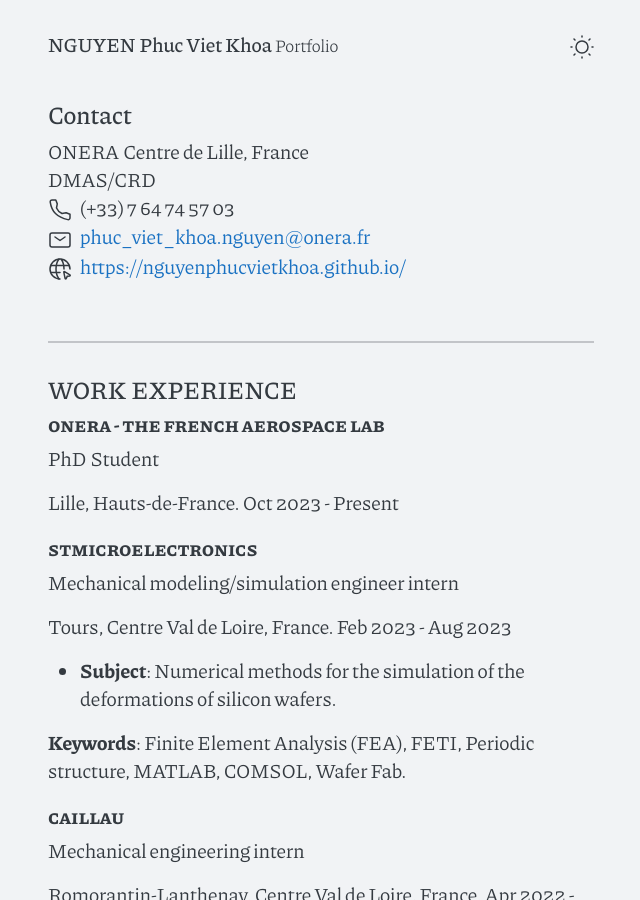
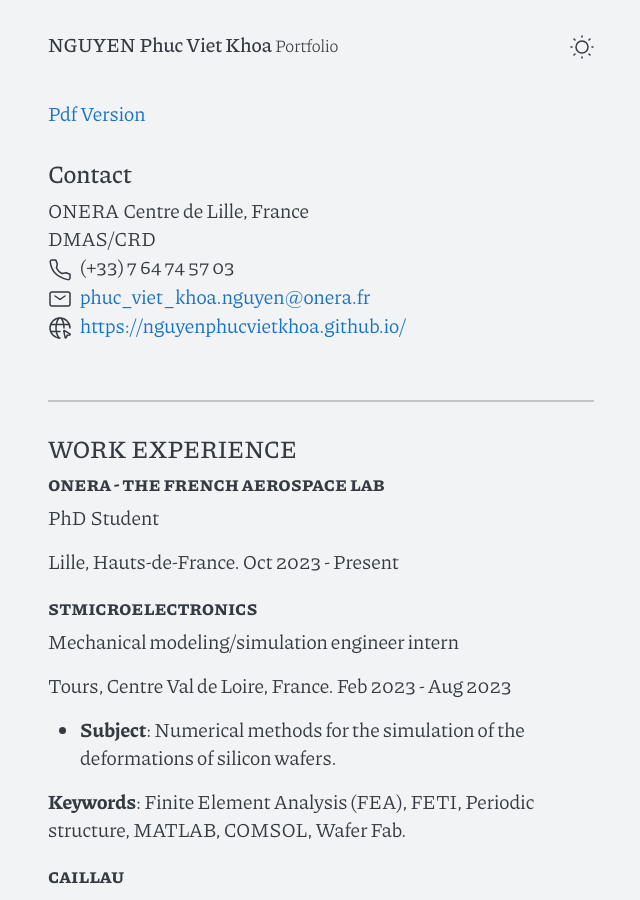
Before and after one commit to NguyenPhucVietKhoa/NguyenPhucVietKhoa.github.io, a Jekyll site: the page built from cv.md, in a window 1280 px wide and 900 px high. Shown: the whole window, without its empty margins (319-959 px from the left). Built offline with Jekyll 4.4.1, drawn with Linux system fonts in a browser that asks for light colours.

Commit message:
Update cv.md

```diff
--- a/cv.md
+++ b/cv.md
@@ -2,6 +2,7 @@
 layout: cv
 title: CV
 ---
+[Pdf Version]([https://link-url-here.org](https://github.com/NguyenPhucVietKhoa/NguyenPhucVietKhoa.github.io/edit/master/cv.pdf))
 
 {% include contact.html %}
 
```
